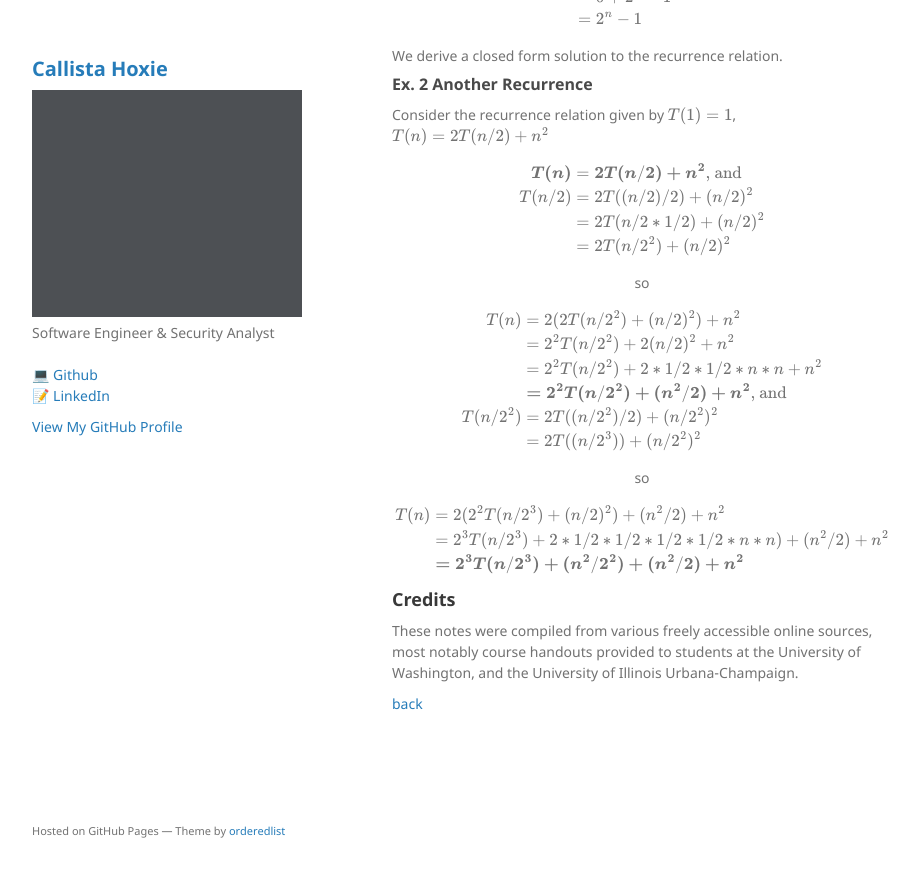
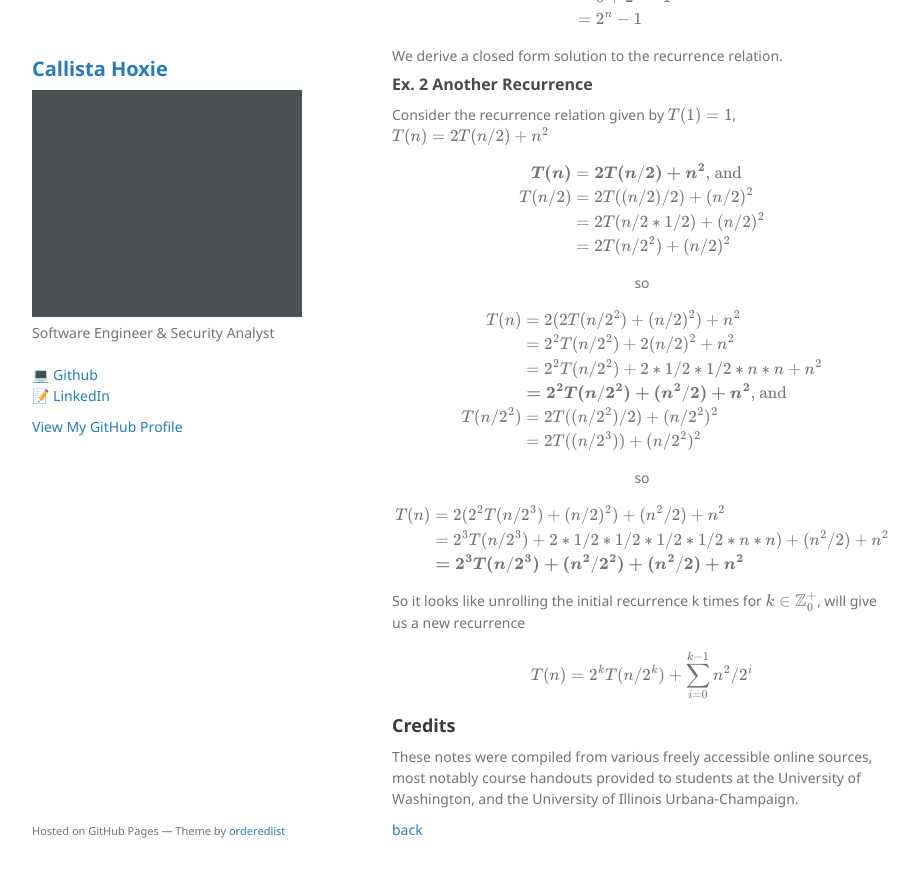
Before and after one commit to callistajosette/callistajosette.github.io, a Jekyll site: the page built from project-crease.md, in a window 1280 px wide and 900 px high, scrolled down 1199 px. Shown: the top 877 px of the window, without its empty margins (178-1097 px from the left). Built offline with Jekyll 4.4.1, drawn with Linux system fonts in a browser that asks for light colours; our own code applies the rules of GitHub Pages for plain Markdown files.

Commit message:
Update project-crease.md

```diff
--- a/project-crease.md
+++ b/project-crease.md
@@ -129,6 +129,10 @@ T(n) & = 2(2^{2}T(n/2^{3})+(n/2)^{2})+ (n^{2}/2) + n^{2} \\
 $$
 </center>
 
+So it looks like unrolling the initial recurrence k times for $k \in \mathbb Z^+_0$, will give us a new recurrence
+
+$$T(n) = 2^{k}T(n/2^{k}) + \sum_{i=0}^{k-1} n^{2}/2^{i} \\$$
+
 ## Credits
 These notes were compiled from various freely accessible online sources, most notably course handouts provided to students at the University of Washington, and the University of Illinois Urbana-Champaign.
 
```
